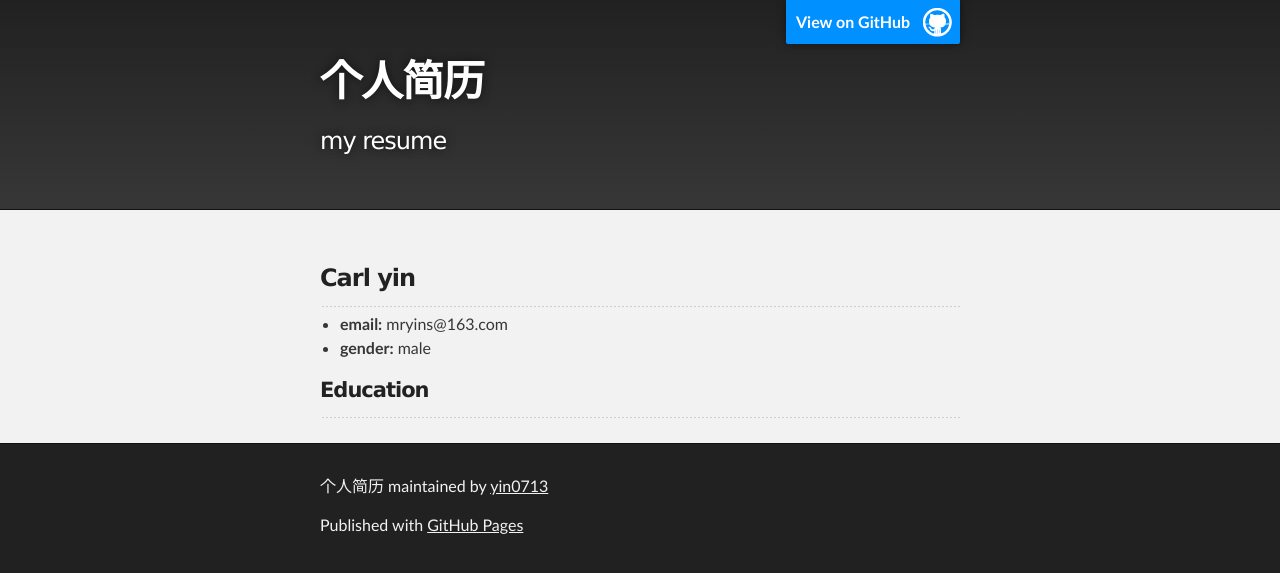
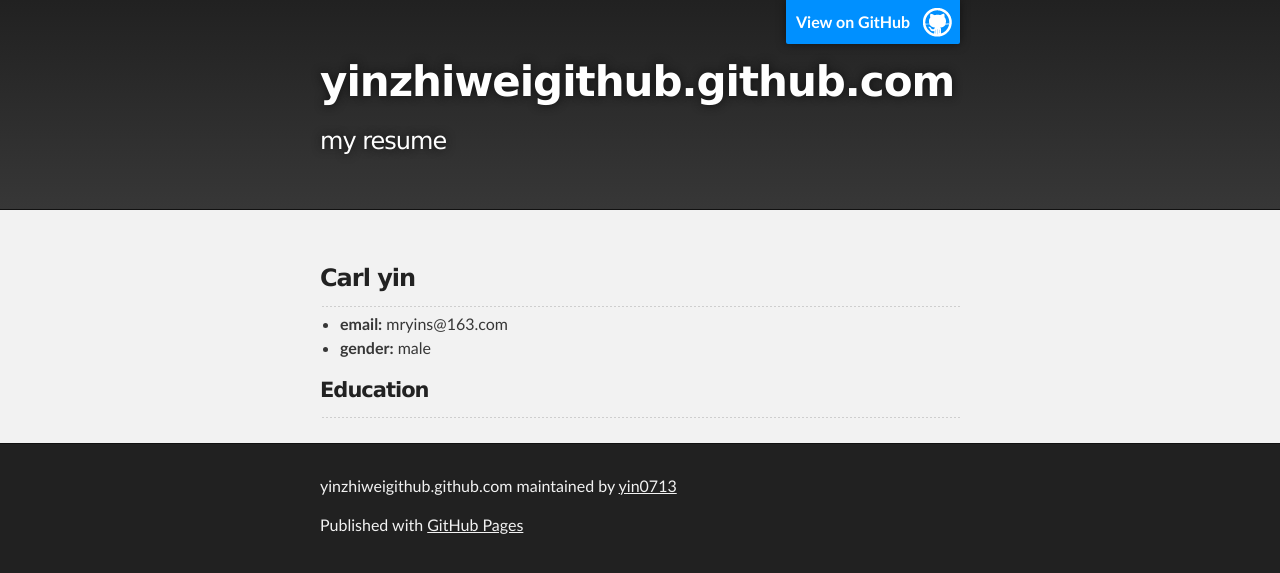
Before and after one commit to yin0713/yinzhiweigithub.github.com, a Jekyll site: the page built from index.md, in a window 1280 px wide. Shown: the top 573 px of the page. Built offline with Jekyll 4.4.1, drawn with Linux system fonts in a browser that asks for light colours; our own code applies the rules of GitHub Pages for plain Markdown files.

Commit message:
Update _config.yml

```diff
--- a/_config.yml
+++ b/_config.yml
@@ -1,4 +1,4 @@
-title: 个人简历
+title:
 description: my resume
 show_downloads: false
 google_analytics:
```
